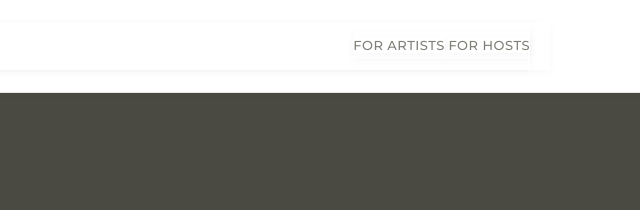
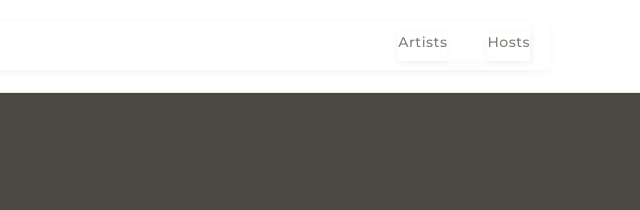
Before and after one commit to snehachels/atelier-lp, a plain HTML site: page artists.html in a window 1280 px wide. Shown: the top 210 px of the page, 640-1280 px from the left. Drawn offline with Linux system fonts and the light colour scheme.

Commit message:
Simplify nav labels and enhance styling - 'Artists' and 'Hosts' with elegant underline hover effect in warm aesthetic

```diff
--- a/artists.html
+++ b/artists.html
@@ -90,19 +90,28 @@
             color: #B85C38;
         }
 
+        nav {
+            display: flex;
+            gap: 40px;
+        }
+
         nav a {
             font-family: 'Montserrat', sans-serif;
             text-decoration: none;
             color: #7F8178;
-            font-size: 13px;
+            font-size: 14px;
             font-weight: 500;
             letter-spacing: 0.5px;
-            text-transform: uppercase;
-            transition: color 0.3s;
+            text-transform: capitalize;
+            transition: all 0.3s cubic-bezier(0.25, 0.46, 0.45, 0.94);
+            position: relative;
+            padding-bottom: 4px;
+            border-bottom: 2px solid transparent;
         }
 
         nav a:hover {
             color: #B85C38;
+            border-bottom-color: #B85C38;
         }
 
         /* Hero */
@@ -659,8 +668,8 @@
             <div class="header-content">
                 <a href="index.html" class="logo">ATELIER</a>
                 <nav>
-                    <a href="artists.html">For Artists</a>
-                    <a href="hosts.html">For Hosts</a>
+                    <a href="artists.html">Artists</a>
+                    <a href="hosts.html">Hosts</a>
                 </nav>
             </div>
         </div>
```
Also changed, not shown: hosts.html (+14 -5 lines), index.html (+14 -5 lines).
